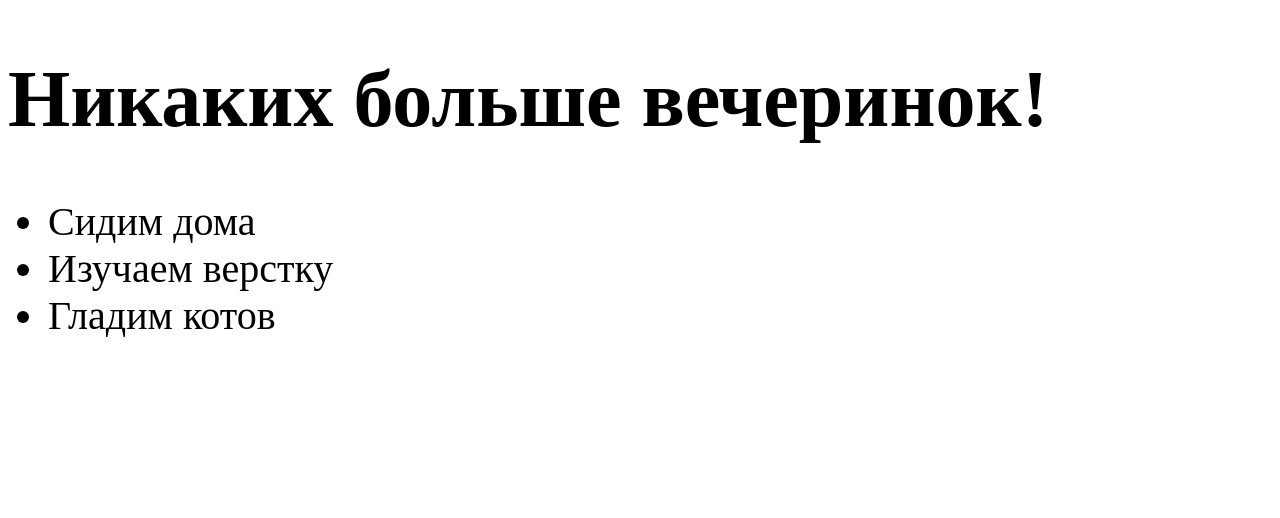
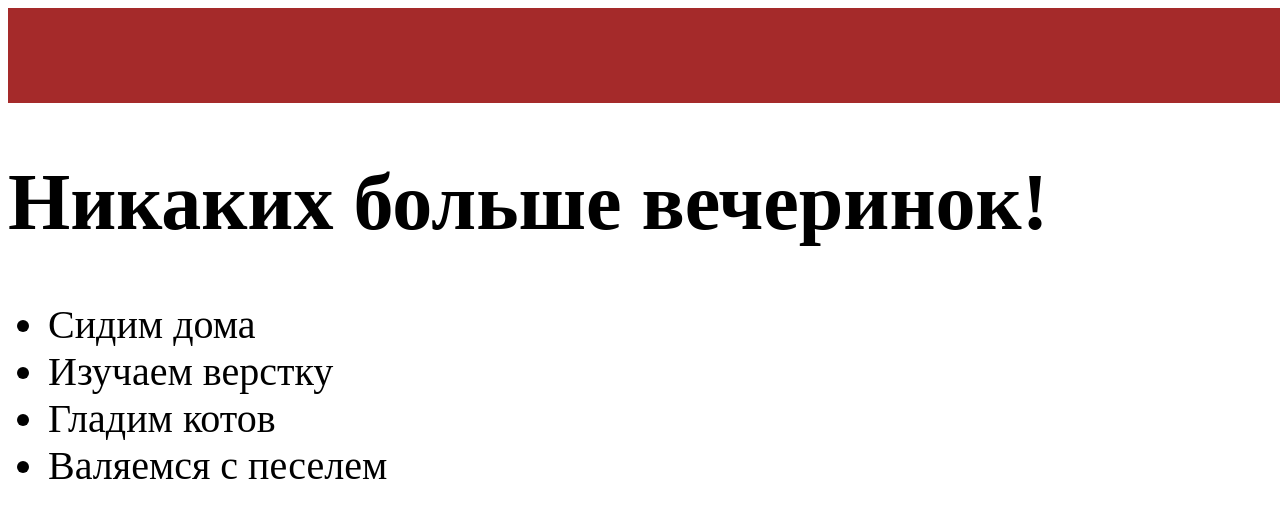
Before and after one commit to Kate-Ruzhnikova/first-project, a plain HTML site: page Proba/index.html in a window 1280 px wide. Drawn offline with Linux system fonts and the light colour scheme.

Commit message:
МОЙ ВТОРОЙ КОММИТ

```diff
--- a/Proba/index.html
+++ b/Proba/index.html
@@ -15,6 +15,7 @@
             <li>Сидим дома</li>
             <li>Изучаем верстку</li>
             <li>Гладим котов</li>
+            <li>Валяемся с песелем</li>
         </ul>
     </div>
 
--- a/Proba/style.css
+++ b/Proba/style.css
@@ -3,3 +3,11 @@
     width: 100%;
     font-size: 40px;
 }
+.header {
+    height: 95px;
+    display: flex;
+    max-width: 1330px;
+    min-width: 1280px;
+    margin: auto;
+    background-color: brown;
+}
```
